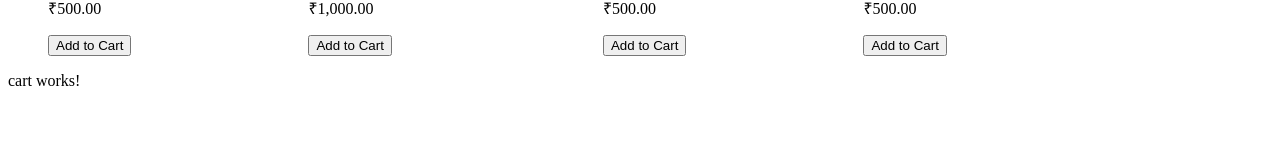
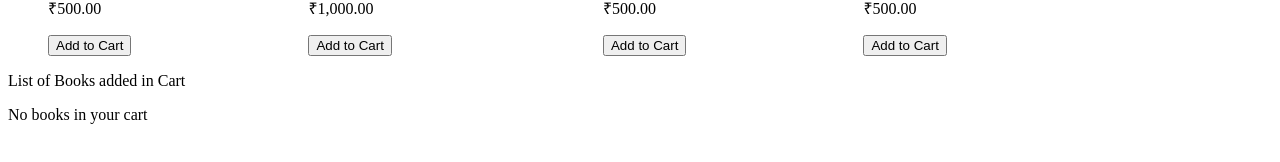
Before and after one commit to turttlehouse/BookStoreApp-Angular, an Angular app: page / in a window 1280 px wide. Shown: the part 212-374 px from the top of the page. Built offline with nearby package versions, Linux system fonts and the light colour scheme.

Commit message:
get function is created in cart services and getcart is created in cart.component.ts and it info of get is passed to get card and rendered in cart.component.html  : Add to cart functionality added

```diff
--- a/src/app/cart/cart.component.html
+++ b/src/app/cart/cart.component.html
@@ -1 +1,9 @@
-<p>cart works!</p>
+<p>List of Books added in Cart</p>
+<div *ngIf="getcart().length > 0">
+    <div *ngFor="let book of getcart()">
+        <p>{{book.name}}</p>
+
+    </div>
+
+</div>
+<div *ngIf="getcart().length==0">No books  in your cart</div>
--- a/src/app/cart/cart.component.ts
+++ b/src/app/cart/cart.component.ts
@@ -1,4 +1,5 @@
 import { Component } from '@angular/core';
+import { CartService } from '../services/cart.service';
 
 @Component({
   selector: 'app-cart',
@@ -7,4 +8,10 @@ import { Component } from '@angular/core';
 })
 export class CartComponent {
 
+  constructor (private cartservices:CartService){}
+
+  getcart(){
+    return this.cartservices.get();
+  }
+
 }
--- a/src/app/services/cart.service.ts
+++ b/src/app/services/cart.service.ts
@@ -16,4 +16,8 @@ export class CartService {
     // console.log(book);
     this.cart.push(book);
   }
+
+  get(){
+    return this.cart;
+  }
 }
```
